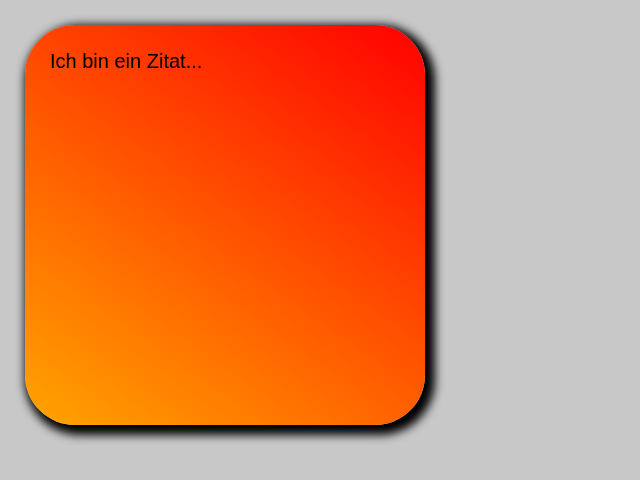
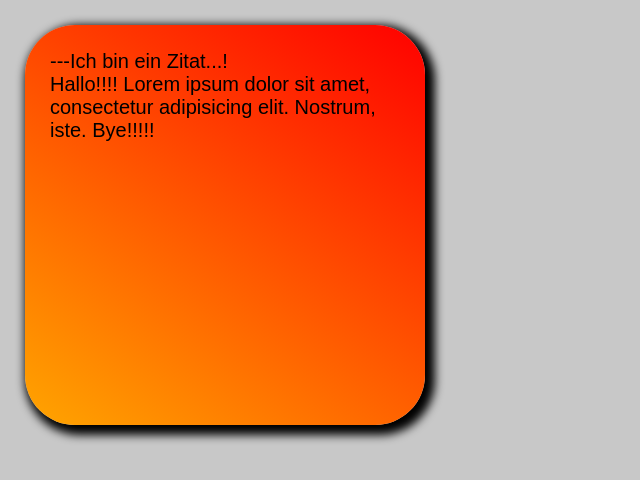
Before and after one commit to Scientific-Research/Forgeschrittenes-CSS, a plain HTML site: page index.html in a window 1280 px wide. Shown: the whole page, without its empty margins (0-640 px from the left). Drawn offline with Linux system fonts and the light colour scheme.

Commit message:
using ::before and ::after Pseudo elemente

```diff
--- a/index.html
+++ b/index.html
@@ -9,6 +9,9 @@
   <body>
     <div class="box">
       <blockquote>Ich bin ein Zitat...</blockquote>
+      <p>
+        Lorem ipsum dolor sit amet, consectetur adipisicing elit. Nostrum, iste.
+      </p>
     </div>
   </body>
 </html>
--- a/styles.css
+++ b/styles.css
@@ -25,3 +25,19 @@ body {
   background-image: linear-gradient(35deg, orange, red);
   box-shadow: 5px 5px 10px 5px black;
 }
+
+blockquote::before {
+  content: "---";
+}
+
+blockquote::after {
+  content: "!";
+}
+
+p::before {
+  content: "Hallo!!!!";
+}
+
+p::after {
+  content: "Bye!!!!!";
+}
```
